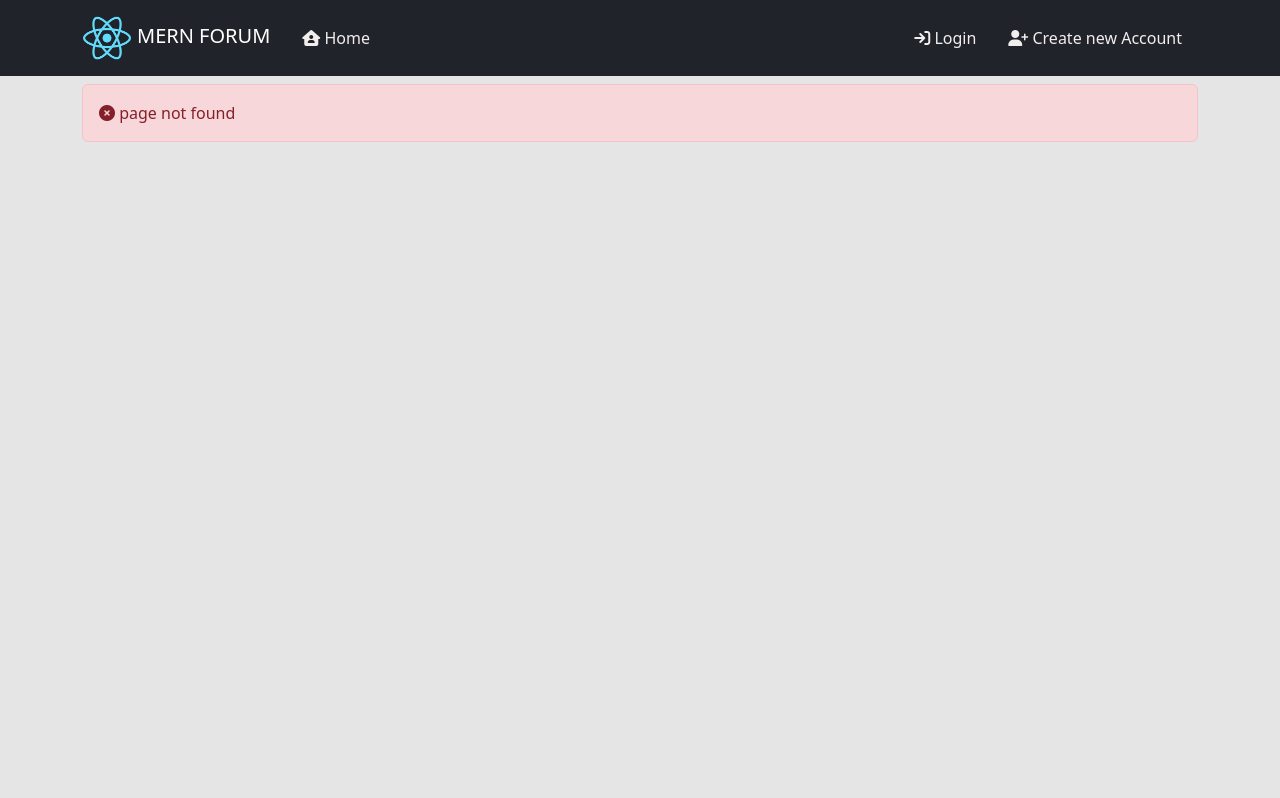
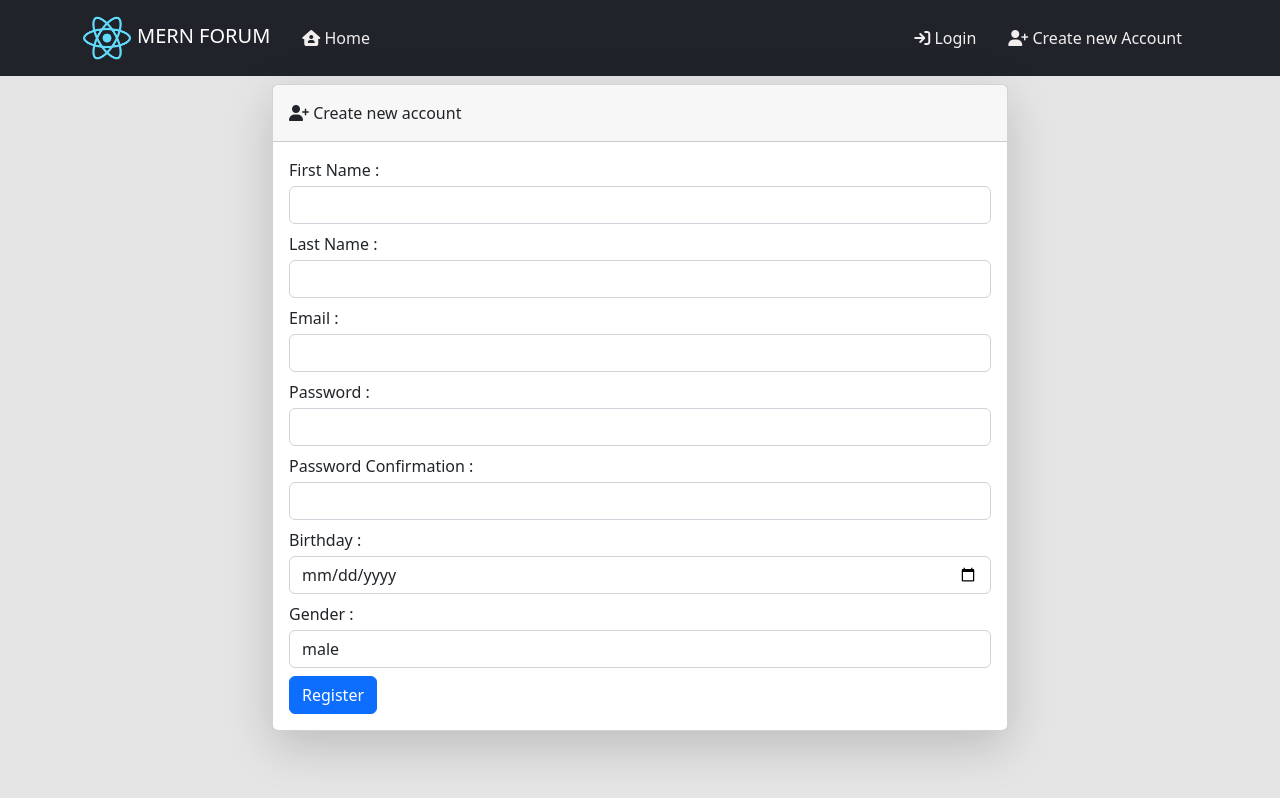
Before and after one commit to dridihaythem/express-forum-app, a React (Create React App) app in the folder front-end/: page /auth/register in a window 1280 px wide. Before the commit this address had no page. Built offline with nearby package versions, Linux system fonts and the light colour scheme.

Commit message:
Create register page

```diff
--- a/front-end/src/App.jsx
+++ b/front-end/src/App.jsx
@@ -5,6 +5,7 @@ import Navbar from './components/Layout/Navbar';
 import Loading from './components/UI/Loading';
 import Home from './pages/Home';
 
+const Register = React.lazy(() => import('./pages/auth/Register'));
 const PageNotFound = React.lazy(() => import('./pages/PageNotFound'));
 
 export default function App() {
@@ -23,6 +24,7 @@ export default function App() {
 				<Suspense fallback={<Loading />}>
 					<Routes>
 						<Route path='/' element={<Home />}></Route>
+						<Route path='/auth/register' element={<Register />}></Route>
 						<Route path='*' element={<PageNotFound />}></Route>
 					</Routes>
 				</Suspense>
--- /dev/null
+++ b/front-end/src/pages/auth/Register.jsx
@@ -0,0 +1,115 @@
+import React, { useState } from 'react';
+import { useNavigate } from 'react-router-dom';
+import { useDispatch, useSelector } from 'react-redux';
+import RowCardLayout from '../../components/Layout/RowCardLayout';
+import Alert from '../../components/UI/Alert';
+import FormGroup from '../../components/UI/Input/FormGroup';
+import Input from '../../components/UI/Input/Input';
+import Select from '../../components/UI/Input/Select';
+import { register } from '../../store/auth';
+import Loading from '../../components/UI/Loading';
+import { Helmet } from 'react-helmet';
+
+export default function Register() {
+	const navigate = useNavigate();
+	const dispatch = useDispatch();
+	const { loading, errors } = useSelector((state) => state.auth);
+
+	const [state, setState] = useState({
+		first_name: '',
+		last_name: '',
+		email: '',
+		password: '',
+		passwordConfirmation: '',
+		gender: 'male',
+		birthday: '',
+	});
+
+	const inputChangeHandler = (e) => {
+		setState({ ...state, [e.target.name]: e.target.value });
+	};
+
+	const submitFormHandler = async (e) => {
+		e.preventDefault();
+		await dispatch(register({ ...state })).unwrap();
+		navigate('/');
+	};
+
+	const cardTitle = (
+		<>
+			<i className='fa-solid fa-user-plus'></i> Create new account
+		</>
+	);
+
+	const errorsContent =
+		errors.length > 0 && errors.map((error) => <Alert key={error.param} type='danger' message={error.message} />);
+
+	return (
+		<>
+			<Helmet>
+				<title>Create new account</title>
+			</Helmet>
+
+			<RowCardLayout title={cardTitle}>
+				{errorsContent}
+
+				<form onSubmit={submitFormHandler}>
+					<FormGroup label='First Name'>
+						<Input name='first_name' value={state.first_name} onChange={inputChangeHandler} disabled={loading} />
+					</FormGroup>
+
+					<FormGroup label='Last Name'>
+						<Input name='last_name' value={state.last_name} onChange={inputChangeHandler} disabled={loading} />
+					</FormGroup>
+
+					<FormGroup label='Email'>
+						<Input type='email' name='email' value={state.email} onChange={inputChangeHandler} disabled={loading} />
+					</FormGroup>
+
+					<FormGroup label='Password'>
+						<Input
+							type='password'
+							name='password'
+							value={state.password}
+							onChange={inputChangeHandler}
+							disabled={loading}
+						/>
+					</FormGroup>
+
+					<FormGroup label='Password Confirmation'>
+						<Input
+							type='password'
+							name='passwordConfirmation'
+							value={state.passwordConfirmation}
+							onChange={inputChangeHandler}
+							disabled={loading}
+						/>
+					</FormGroup>
+
+					<FormGroup label='Birthday'>
+						<Input
+							type='date'
+							name='birthday'
+							value={state.birthday}
+							onChange={inputChangeHandler}
+							disabled={loading}
+						/>
+					</FormGroup>
+
+					<FormGroup label='Gender'>
+						<Select name='gender' value={state.birthday} onChange={inputChangeHandler} disabled={loading}>
+							<option value='male'>male</option>
+							<option value='female'>female</option>
+						</Select>
+					</FormGroup>
+
+					<button disabled={loading} className='btn btn-primary'>
+						Register
+					</button>
+
+					{loading && <Loading />}
+				</form>
+			</RowCardLayout>
+		</>
+	);
+}
```
